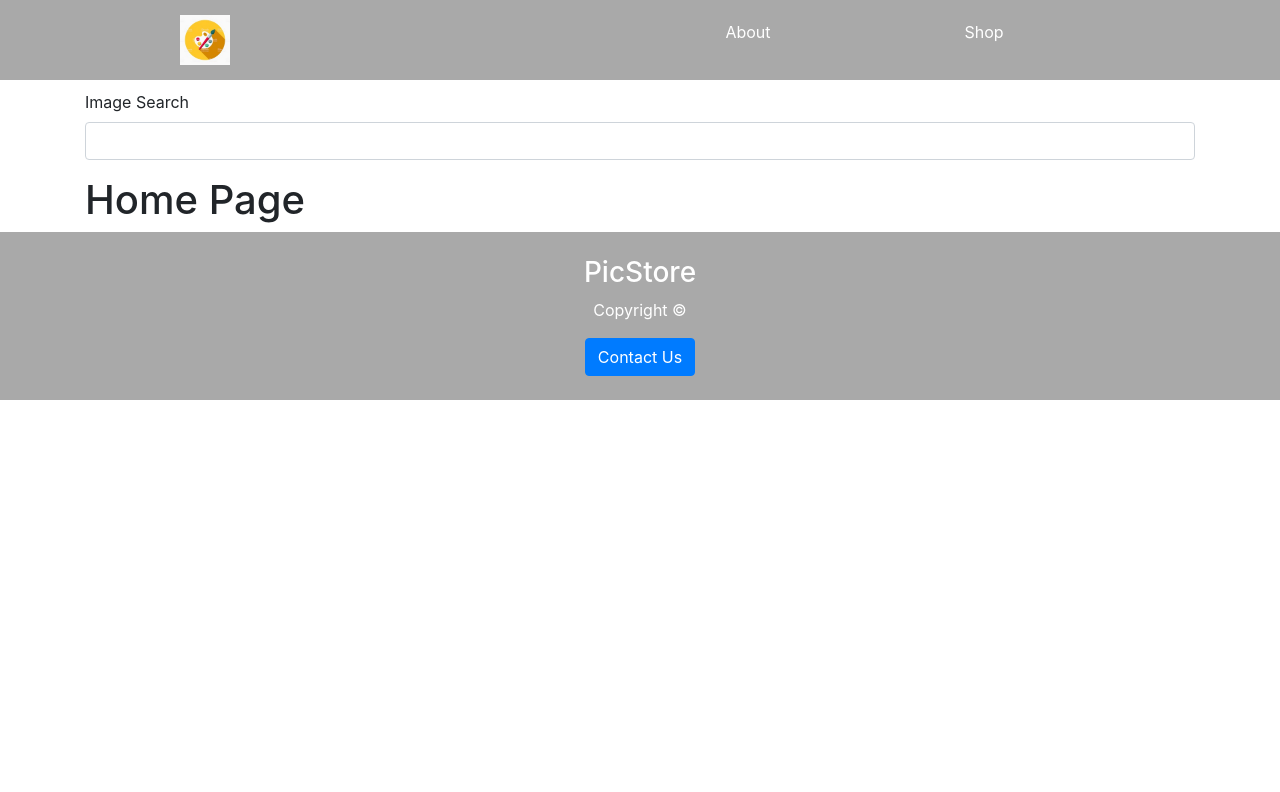
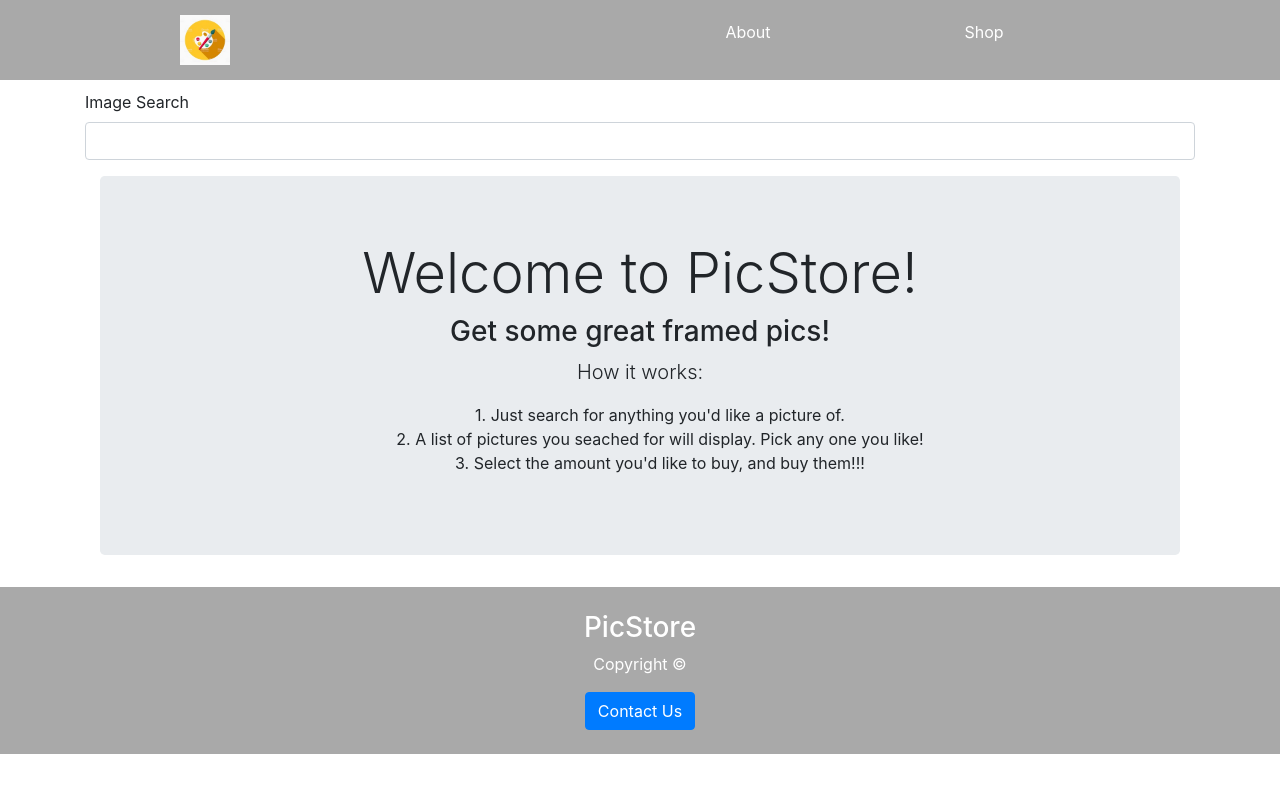
Before and after one commit to MarkMGill/PicStore, a React (Create React App) app: page / in a window 1280 px wide. Shown: the top 792 px of the page. Built offline with nearby package versions, Linux system fonts and the light colour scheme.

Commit message:
gh pages setup

```diff
--- a/src/components/App.js
+++ b/src/components/App.js
@@ -7,7 +7,6 @@ import ImageList from './ImageList';
 import Nav from './Nav';
 import Footer from './Footer';
 import ImageDetail from './ImageDetail/ImageDetail';
-import ShoppingCart from './ImageDetail/ShoppingCart';
 import { BrowserRouter as Router, Switch, Route } from 'react-router-dom';
 
 class App extends React.Component {
@@ -20,10 +19,6 @@ class App extends React.Component {
         });
 
         this.setState({ images: response.data.results });
-    }
-
-    componentDidMount() {
-
     }
 
     render() {
@@ -47,11 +42,6 @@ class App extends React.Component {
                                 path="/shop/:id"
                                 render={(props) => <ImageDetail {...props} images={this.state.images} />}
                             />
-                            <Route
-                                path="/shop/shopping-cart:id"
-                                render={(props) => <ShoppingCart {...props}
-                                images={this.state.images} />}
-                            />
                         </Switch>
                     </div>
                     <Footer />
--- a/src/components/Footer.js
+++ b/src/components/Footer.js
@@ -1,5 +1,4 @@
 import React from 'react';
-import { Link } from 'react-router-dom';
 
 function Footer() {
 
--- a/src/components/Home/Home.js
+++ b/src/components/Home/Home.js
@@ -1,37 +1,20 @@
 import React from 'react';
-import unsplash from '../../api/unsplash';
-import RandomImages from './RandomImages';
 
 class Home extends React.Component {
-    constructor(props) {
-        super(props);
-
-        this.state = { randomImages: [] };
-
-        this.imageRef = React.createRef();
-        this.getRandomImages = this.getRandomImages.bind(this);
-    };
-
-
-    getRandomImages = async term => {
-        const response =  await unsplash.get('/photos/random', {
-            params: { count: 12 }
-        });
-        this.setState({ randomImages: response.data });
-        console.log(this.state.randomImages);
-    };
-
     render() {
-
-
-
         return (
-
-            <div>
-                <h1>Home Page</h1>
-                {/*<RandomImages randomImages={this.state.randomImages} getRandomImages={this.getRandomImages} />*/}
+            <div className="container">
+                <div className="jumbotron text-center">
+                    <h1 className="display-4">Welcome to PicStore!</h1>
+                    <h3>Get some great framed pics!</h3>
+                    <p className="lead">How it works:</p>
+                    <ul style={{ listStyle: 'none' }}>
+                        <li>1. Just search for anything you'd like a picture of.</li>
+                        <li>2. A list of pictures you seached for will display. Pick any one you like!</li>
+                        <li>3. Select the amount you'd like to buy, and buy them!!!</li>
+                    </ul>
+                </div>
             </div>
-
         );
     }
 }
--- a/src/components/Home/RandomImages.js
+++ /dev/null
@@ -1,14 +0,0 @@
-import React from 'react';
-
-const RandomImages = props => {
-    props.getRandomImages();
-    console.log(props.randomImages);
-    const renderedImages = props.randomImages.map(image => {
-        return (
-            <div>{image.id}</div>
-        );
-    });
-    return <div>test{renderedImages}</div>
-}
-
-export default RandomImages;
--- a/src/components/ImageCard.js
+++ b/src/components/ImageCard.js
@@ -8,10 +8,6 @@ class ImageCard extends React.Component {
         this.state = {  price: Math.floor((Math.random() * 100) + 1) };
 
         this.imageRef = React.createRef();
-    }
-
-    componentDidMount() {
-
     }
 
     render() {
--- a/src/components/ImageDetail/ImageBuy.js
+++ b/src/components/ImageDetail/ImageBuy.js
@@ -1,8 +1,4 @@
 import React from 'react';
-import ImageCard from '../ImageCard';
-import ImageDetail from './ImageDetail';
-import ShoppingCart from './ShoppingCart';
-import {Link} from 'react-router-dom';
 
 const ImageBuy = props => {
 
@@ -13,10 +9,6 @@ const ImageBuy = props => {
     const spanStyle = {
         color: 'blue',
         fontSize: '18px'
-    };
-
-    const iStyle = {
-        float: 'left'
     };
 
     var price= Math.floor((Math.random() * 100) + 1);
@@ -56,18 +48,16 @@ const ImageBuy = props => {
                         </div>
                     </div>
                     <div className="row">
-                        {/*<Link to={`/shop/shopping-cart${props.id}`}>*/}
                         <button className="btn btn-block btn-success">
                             <i className="fas fa-shopping-cart pr-4"></i>Add to Cart
                         </button>
-                        </div>{/*</Link>*/}
                         <button className="btn btn-block btn-success">
                             <i className="fas fa-cash-register pr-5"></i>Buy
                         </button>
                     </div>
                </div>
             </div>
-
+        </div>
     )
 }
 
--- a/src/components/ImageDetail/ImageDetail.js
+++ b/src/components/ImageDetail/ImageDetail.js
@@ -1,5 +1,4 @@
 import React from 'react';
-import ImageCard from '../ImageCard';
 import ImageInfo from './ImageInfo';
 import ImageBuy from './ImageBuy';
 
--- a/src/components/ImageDetail/ImageInfo.js
+++ b/src/components/ImageDetail/ImageInfo.js
@@ -1,6 +1,4 @@
 import React from 'react';
-import ImageCard from '../ImageCard';
-import ImageDetail from './ImageDetail';
 
 const ImageInfo = props => {
 
--- a/src/components/ImageDetail/ShoppingCart.js
+++ /dev/null
@@ -1,17 +0,0 @@
-import React from 'react';
-import ImageCard from '../ImageCard';
-import ImageInfo from './ImageInfo';
-import ImageBuy from './ImageBuy';
-
-const ShoppingCart = props => {
-
-
-
-
-    return (
-
-        <h1>Shopping Cart</h1>
-    )
-};
-
-export default ShoppingCart;
```
Also changed, not shown: src/components/About.js (deleted, +0 -11 lines), src/components/ImageList.css (+0 -14 lines), src/components/Shop.js (deleted, +0 -11 lines).
